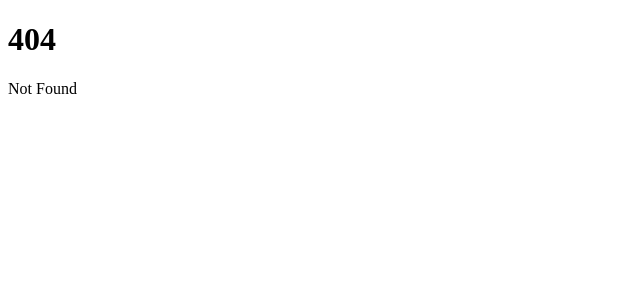
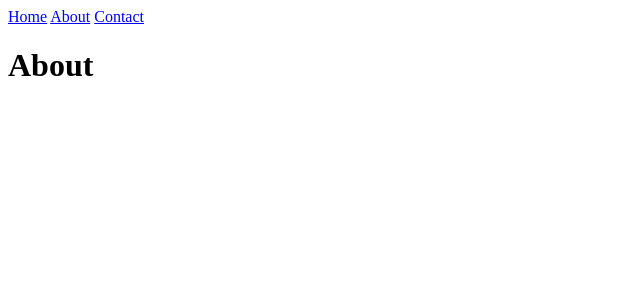
Before and after one commit to deanstein/jdg-website, a SvelteKit app: page /about in a window 1280 px wide. Before the commit this address had no page. Shown: the top 300 px of the page, without its empty margins (0-640 px from the left). Built offline with nearby package versions, Linux system fonts and the light colour scheme.

Commit message:
Setting up basic pages and routing

```diff
--- a/src/app.html
+++ b/src/app.html
@@ -6,6 +6,7 @@
 		<meta name="viewport" content="width=device-width, initial-scale=1" />
 		%sveltekit.head%
 	</head>
+	<title>The Work of J. Dean Goldstein</title>
 	<body data-sveltekit-preload-data="hover">
 		<div style="display: contents">%sveltekit.body%</div>
 	</body>
--- /dev/null
+++ b/src/routes/+layout.svelte
@@ -0,0 +1,7 @@
+<nav>
+	<a href="/">Home</a>
+	<a href="/about">About</a>
+	<a href="/contact">Contact</a>
+</nav>
+
+<slot></slot>
--- /dev/null
+++ b/src/routes/about/+page.svelte
@@ -0,0 +1 @@
+<h1>About</h1>
--- /dev/null
+++ b/src/routes/contact/+page.svelte
@@ -0,0 +1 @@
+<h1>Contact</h1>
```
